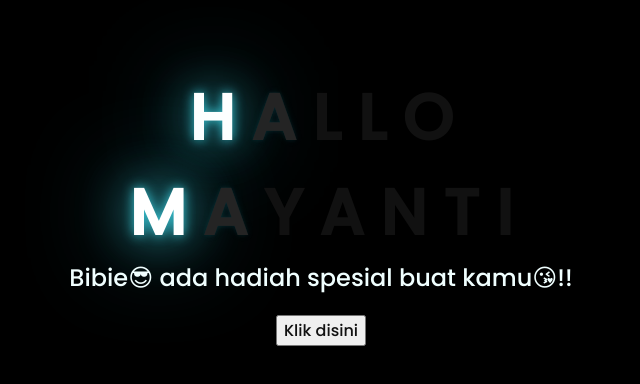
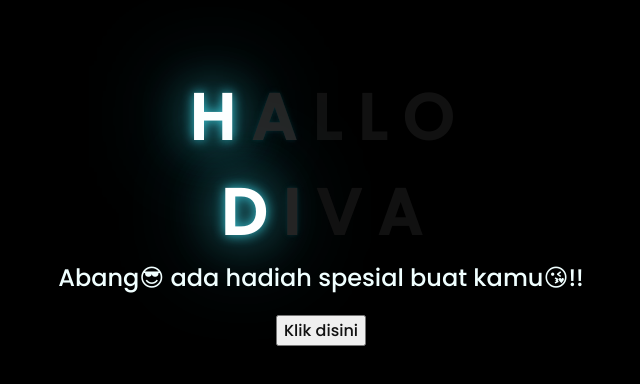
Before and after one commit to garangharahap/garangharahap.github.io, a plain HTML site: page index.html in a window 1280 px wide. Shown: the part 200-584 px from the top of the page, without its empty margins (327-967 px from the left). Drawn offline with Linux system fonts and the light colour scheme.

Commit message:
Update index.html

```diff
--- a/index.html
+++ b/index.html
@@ -17,16 +17,13 @@
         <span>O</span>
     </div>
     <div class="greetings">
-        <span>M</span>
+        <span>D</span>
+        <span>I</span>
+        <span>V</span>
         <span>A</span>
-        <span>Y</span>
-        <span>A</span>
-        <span>N</span>
-        <span>T</span>
-        <span>I</span>
     </div>
     <div class="description">
-        <span>Bibie😎 ada hadiah spesial buat kamu😘!!</span>
+        <span>Abang😎 ada hadiah spesial buat kamu😘!!</span>
     </div>
     <div class="button">
         <button>
```
